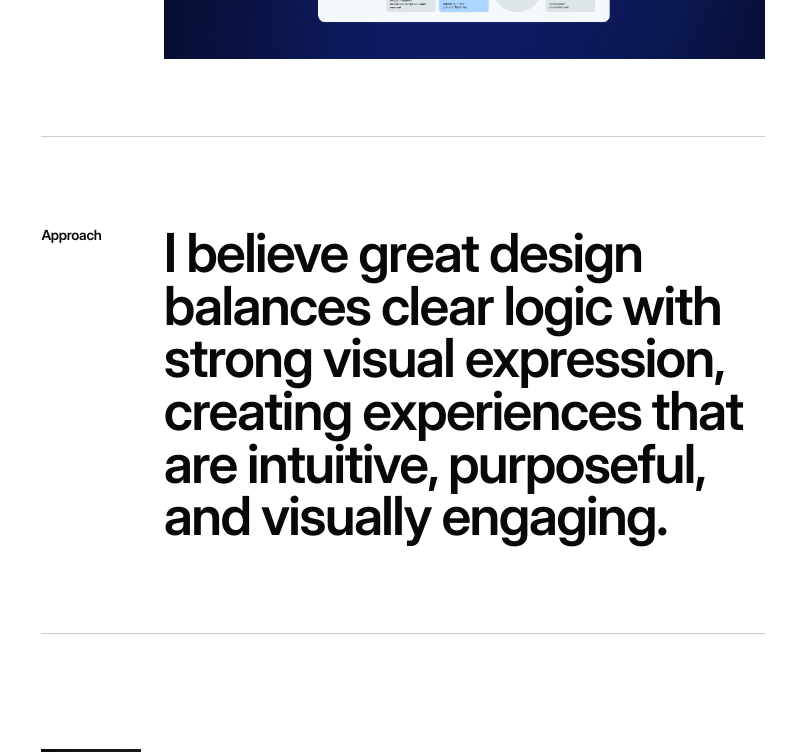
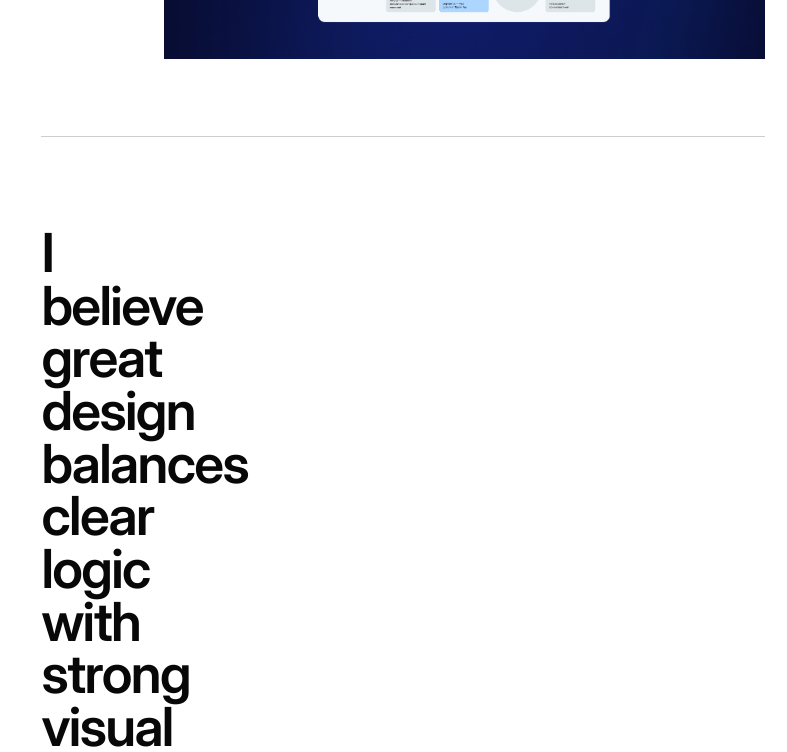
Before and after one commit to yemirades/site, a Next.js app: page / in a window 1280 px wide. Shown: the part 2020-2772 px from the top of the page, without its empty margins (493-1280 px from the left). Built offline with nearby package versions, Linux system fonts and the light colour scheme.

Commit message:
Simplify portfolio editorial section

```diff
--- a/src/components/PortfolioIndex.tsx
+++ b/src/components/PortfolioIndex.tsx
@@ -97,7 +97,7 @@ function EditorialSections() {
   const t = content[lang];
   return (
     <>
-      <section className="index-editorial" id="approach"><p className="index-editorial-label">{t.approachTitle}</p><p className="index-editorial-lead">{t.approachText}</p></section>
+      <section className="index-editorial" id="approach"><p className="index-editorial-lead">{t.approachText}</p></section>
       <section className="index-contact" id="contacts"><div className="index-contact-photo"><Image src={`${basePath}/contact-photo.png`} alt="Mirat Erbolatūly" fill sizes="160px" className="object-cover grayscale" /></div><div><p className="index-contact-lead">{t.contactsLead}</p><a href={`mailto:${email}`}>{t.contactsCta}</a></div></section>
     </>
   );
```
